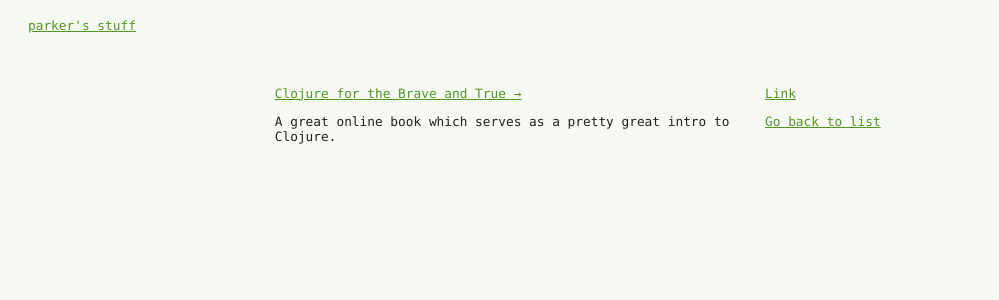
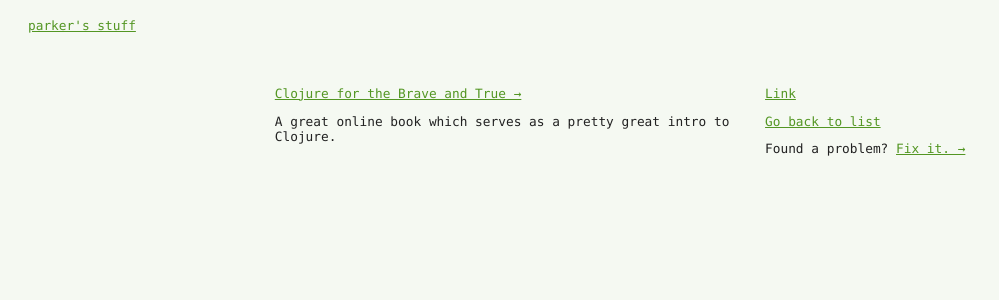
Before and after one commit to parkr/stuff, a Jekyll site: the page built from _posts/2013-09-28-clojure-for-the-brave-and-true.markdown, in a window 1280 px wide. Shown: the top 300 px of the page, without its empty margins (0-999 px from the left). Built offline with Jekyll 4.4.1, drawn with Linux system fonts in a browser that asks for light colours; Markdown is read by kramdown in place of the engine named in the settings; comment, search, counter and statistics services are not loaded.

Commit message:
Link to Prose.io for the reader to offer edits if errors found.
Open-source Pages sites should be more explicitly open-source.

```diff
--- a/_layouts/post.html
+++ b/_layouts/post.html
@@ -29,6 +29,12 @@ layout: default
     </p>
 
     <p><a href="/">Go back to list</a></p>
+
+    <p>Found a problem?
+       <a href="http://prose.io/#parkr/stuff/edit/gh-pages/{{ page.path }}">
+         Fix it. &rarr;
+       </a>
+    </p>
   </div>
   <!-- end sidebar -->
 
```
